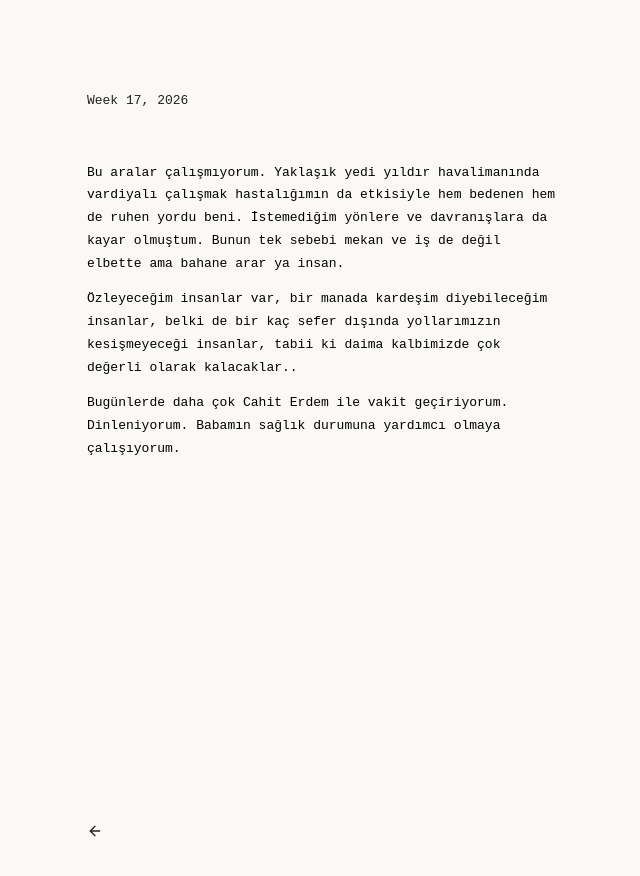
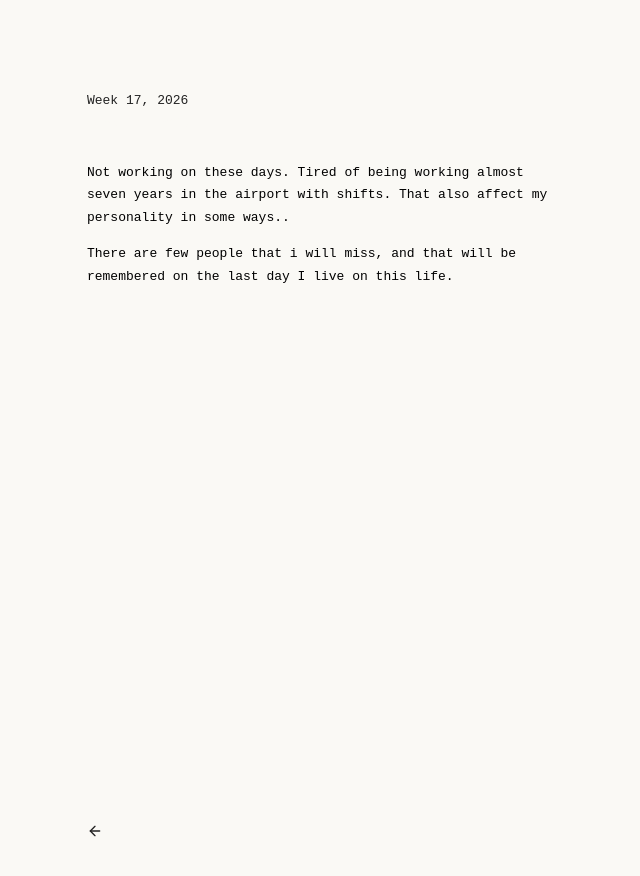
Before and after one commit to hayriartar/hayriartar.github.io, a Jekyll site: the page built from _posts/2026-04-27-w17.md, in a window 1280 px wide. Shown: the top 876 px of the page, without its empty margins (319-959 px from the left). Built offline with Jekyll 4.4.1, drawn with Linux system fonts in a browser that asks for light colours.

Commit message:
some changes

```diff
--- a/_posts/2026-04-27-w17.md
+++ b/_posts/2026-04-27-w17.md
@@ -5,11 +5,8 @@ title: Week 17, 2026
 categories: [journal]
 tag: []
 ---
-Bu aralar çalışmıyorum. Yaklaşık yedi yıldır havalimanında vardiyalı çalışmak hastalığımın da etkisiyle hem bedenen hem de ruhen yordu beni.
-İstemediğim yönlere ve davranışlara da kayar olmuştum. Bunun tek sebebi mekan ve iş de değil elbette ama bahane arar ya insan.
+Not working on these days. Tired of being working almost seven years in the airport with shifts.
+That also affect my personality in some ways..
 
 
-Özleyeceğim insanlar var, bir manada kardeşim diyebileceğim insanlar, belki de bir kaç sefer dışında yollarımızın kesişmeyeceği insanlar, tabii ki daima kalbimizde çok değerli olarak kalacaklar..
-
-
-Bugünlerde daha çok Cahit Erdem ile vakit geçiriyorum. Dinleniyorum. Babamın sağlık durumuna yardımcı olmaya çalışıyorum.
+There are few people that i will miss, and that will be remembered on the last day I live on this life.
```
